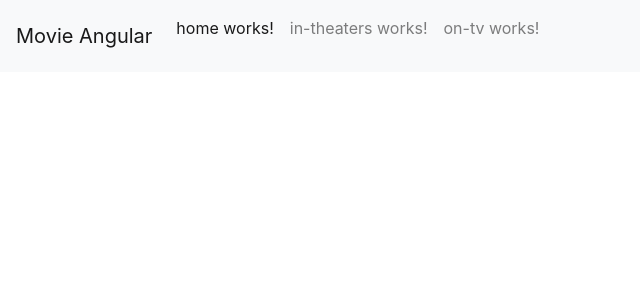
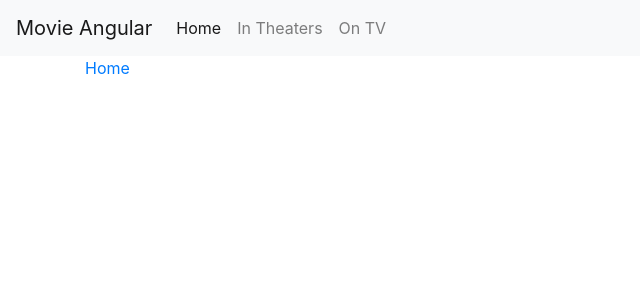
Before and after one commit to dtolent/Movie, an Angular app in the folder movie-angular/: page / in a window 1280 px wide. Shown: the top 300 px of the page, without its empty margins (0-640 px from the left). Built offline with nearby package versions, Linux system fonts and the light colour scheme.

Commit message:
ADD: routing

```diff
--- a/movie-angular/src/app/app.component.html
+++ b/movie-angular/src/app/app.component.html
@@ -1,5 +1,5 @@
 <nav class="navbar navbar-expand-lg navbar-light bg-light">
-  <a class="navbar-brand" href="#">Movie Angular</a>
+  <a class="navbar-brand" routerLink="/">Movie Angular</a>
   <button class="navbar-toggler" type="button" data-toggle="collapse" data-target="#navbarMovie" aria-controls="navbarMovie" aria-expanded="false" aria-label="Toggle navigation">
     <span class="navbar-toggler-icon"></span>
   </button>
@@ -7,18 +7,24 @@
   <div class="collapse navbar-collapse" id="navbarMovie">
     <ul class="navbar-nav mr-auto">
       <li class="nav-item active">
-        <a class="nav-link" href="#"><app-home></app-home><span class="sr-only">(current)</span></a>
+        <a class="nav-link" routerLink="/home">Home<span class="sr-only">(current)</span></a>
       </li>
       <li class="nav-item">
-        <a class="nav-link" href="#"  role="button" aria-haspopup="true" aria-expanded="false">
-          <app-in-theaters></app-in-theaters>
+        <a class="nav-link" [routerLink]="['/intheaters']"  role="button" aria-haspopup="true" aria-expanded="false">
+          In Theaters
         </a>
       </li>
       <li class="nav-item dropdown">
-        <a class="nav-link" href="#"  role="button" aria-haspopup="true" aria-expanded="false">
-          <app-on-tv></app-on-tv>
+        <a class="nav-link" [routerLink]="['/ontv']"  role="button" aria-haspopup="true" aria-expanded="false">
+          On TV
         </a>
       </li>
     </ul>
   </div>
 </nav>
+<!--body-->
+<div class="container">
+  <div class="row-fluid">
+    <router-outlet></router-outlet>
+  </div>
+</div>
--- a/movie-angular/src/app/app.module.ts
+++ b/movie-angular/src/app/app.module.ts
@@ -1,5 +1,6 @@
 import { BrowserModule } from '@angular/platform-browser';
 import { NgModule } from '@angular/core';
+import { Routes,RouterModule } from '@angular/router';
 
 import { AppComponent } from './app.component';
 import { InTheatersComponent } from './in-theaters/in-theaters.component';
@@ -9,6 +10,15 @@ import { UsersComponent } from './users/users.component';
 import { AllMoviesComponent } from './in-theaters/all-movies/all-movies.component';
 import { AllGenreComponent } from './in-theaters/all-genre/all-genre.component';
 import { MovieComponent } from './in-theaters/movie/movie.component';
+
+
+const appRoutes: Routes = [
+  { path: '', component: HomeComponent },
+  { path: 'home', component: HomeComponent },
+  { path: 'intheaters', component: InTheatersComponent },
+  { path: 'ontv', component: OnTvComponent },
+  { path: 'users', component: UsersComponent },
+];
 
 @NgModule({
   declarations: [
@@ -22,7 +32,8 @@ import { MovieComponent } from './in-theaters/movie/movie.component';
     MovieComponent
   ],
   imports: [
-    BrowserModule
+    BrowserModule,
+    RouterModule.forRoot(appRoutes) //register routes for Angular to recognize
   ],
   providers: [],
   bootstrap: [AppComponent]
--- a/movie-angular/src/app/home/home.component.html
+++ b/movie-angular/src/app/home/home.component.html
@@ -1,3 +1 @@
-<p>
-  home works!
-</p>
+<a href="#">Home</a>
--- a/movie-angular/src/app/in-theaters/in-theaters.component.html
+++ b/movie-angular/src/app/in-theaters/in-theaters.component.html
@@ -1,3 +1 @@
-<p>
-  in-theaters works!
-</p>
+<a href="#">In Theaters</a>
--- a/movie-angular/src/app/on-tv/on-tv.component.html
+++ b/movie-angular/src/app/on-tv/on-tv.component.html
@@ -1,3 +1 @@
-<p>
-  on-tv works!
-</p>
+<a href="#">On TV</a>
```
